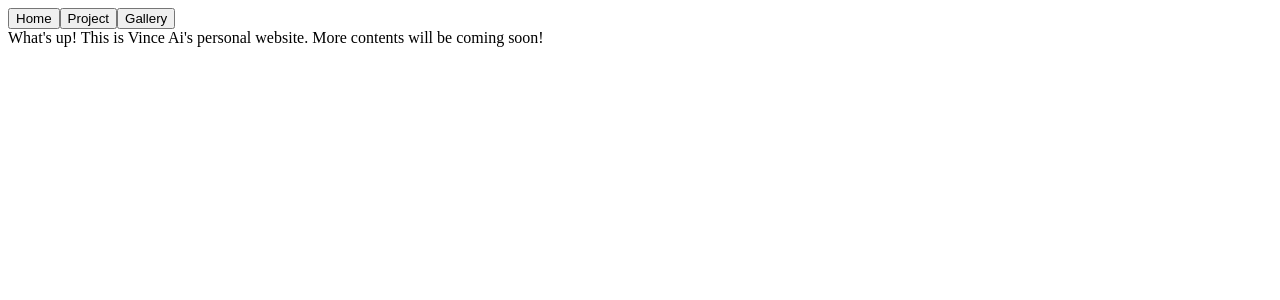
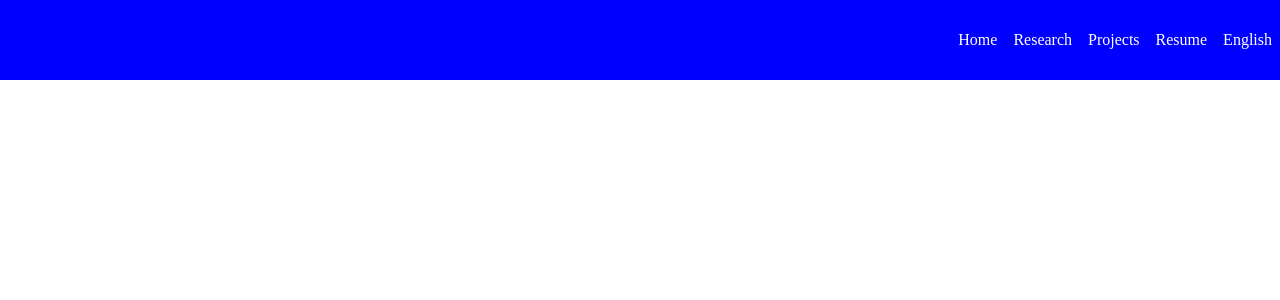
Before and after one commit to Vince-Ai/vince-ai.github.io, a React (Create React App) app: page / in a window 1280 px wide. Shown: the top 300 px of the page. Built offline with nearby package versions, Linux system fonts and the light colour scheme.

Commit message:
Fully reponsive NavBar

```diff
--- a/package.json
+++ b/package.json
@@ -3,6 +3,8 @@
   "version": "0.1.0",
   "private": true,
   "dependencies": {
+    "@material-ui/core": "^4.11.0",
+    "@material-ui/icons": "^4.9.1",
     "@testing-library/jest-dom": "^4.2.4",
     "@testing-library/react": "^9.5.0",
     "@testing-library/user-event": "^7.2.1",
--- a/src/App.js
+++ b/src/App.js
@@ -1,13 +1,17 @@
 import React from 'react';
-import NavBar from './Components/navbar';
+import NavBar from './Components/NavBar';
+import GlobalContextProvider from './GlobalContext';
+
 
 function App() {
   return (
-    <div className="App">
-      <NavBar />
-      <div>
-        What's up! This is Vince Ai's personal website. More contents will be coming soon!
-      </div>
+     <div className="App">
+      <GlobalContextProvider>
+        <NavBar />
+        <div>
+          What's up! This is Vince Ai's personal website. More contents will be coming soon!
+        </div>
+      </GlobalContextProvider>
    </div>
   );
 }
--- /dev/null
+++ b/src/Components/MenuBar.js
@@ -0,0 +1,31 @@
+import React, { useState, useEffect } from 'react'
+import "./NavBar.css"
+import { GlobalContext } from "../GlobalContext"
+import MenuIcon from '@material-ui/icons/Menu';
+
+function BackDrop(props) {
+    let conditionalName= props.isOpen ? "BackDrop open" : "BackDrop"
+    return (
+        <div className={conditionalName}/>
+    );
+}
+
+export function SideBar() {
+    const [isOpen, setOpen] = useState(false)
+
+    let conditionalName = isOpen ? "SideBar open" : "SideBar";
+
+    return([
+        <button className="MenuBtn" onClick={()=>setOpen(!isOpen)}><MenuIcon /></button>,
+        <BackDrop isOpen={isOpen}/>,
+        <nav className={conditionalName}>
+            <ul>
+                <li><a href="/">Home</a></li>
+                <li><a href="/">Research</a></li>
+                <li><a href="/">Projects</a></li>
+                <li><a href="/">Resume</a></li>
+                <li><a href="/">English</a></li>
+            </ul>
+        </nav>
+    ])
+}
--- /dev/null
+++ b/src/Components/NavBar.css
@@ -0,0 +1,138 @@
+/*=============== NavBar ==========================*/
+.NavBarHeader{
+    position: fixed;
+    width: 100%;
+    top: 0;
+    left: 0;
+    background: blue;
+    height: 10vh;
+}
+
+.NavBarWrapper{
+    height: 100%;
+    display: flex;
+    align-items: center;
+    padding: 0, 1rem;
+}
+
+.NavItem a{
+    color: white;
+    text-decoration: none;
+}
+
+.NavItem ul{
+    list-style: none;
+    margin: 0;
+    padding: 0;
+    display: flex;
+}
+
+.NavItem li {
+    padding: 0 0.5rem;
+}
+
+.NavItem a:hover,
+.NavItem a:active{
+    color: #fa923f;
+}
+
+.Spacer{
+    flex: 1;
+}
+
+
+/*=============== MenuBar ==========================*/
+.BackDrop{
+    position: fixed;
+    top: 0;
+    left: 0;
+    height: 100%;
+    width: 100%;
+    background: rgba(0, 0, 0, 0.3);
+    z-index: 3;
+
+    opacity: 0;
+    transition: opacity 0.3s ease-out;
+}
+
+.BackDrop.open{
+    opacity: 1;
+}
+
+.SideBar{
+    position: fixed;
+    top: 0;
+    left: 0;
+    width: 300px;
+    height: 100%;
+    background: #fff;
+    box-shadow: 2px 0px 5px rgba(0, 0, 0, 0.5);
+    z-index: 5;
+
+    transform: translateX(-100%);
+    transition: transform 0.3s ease-out;
+}
+
+.SideBar.open{
+    transform: translateX(0);
+}
+
+.SideBar ul {
+    height: 100%;
+    list-style: none;
+    display: flex;
+    flex-direction: column;
+    justify-content: center;
+}
+
+.SideBar li {
+    margin: 0.5rem 0;
+}
+
+.SideBar a {
+    color: blue;
+    text-decoration: none;
+    font-size: 1.2rem;
+}
+
+.SideBar a:hover,
+.SideBar a:active{
+    color: #fa923f;
+}
+
+.MenuBtn{
+    position: fixed;
+    left: 0;
+    top: 0;
+    height: 40px;
+    width: 40px;
+    background: rgba(0, 0, 0, 0);
+    border-width: 0;
+    z-index: 10;
+}
+
+.MenuBtn:hover,
+.MenuBtn:focus{
+    background: rgba(255, 255, 255, 0.4);
+    outline: 0;
+    box-shadow: none!important;
+}
+
+/*============== Responsive Design ============================*/
+@media (max-width: 768px){
+    .NavBarWrapper{
+        display: none;
+    }
+}
+
+@media (min-width: 769px){
+    .MenuBtn{
+        display: none;
+    }
+    .SideBar{
+        display: none;
+    }
+    .BackDrop{
+        display: none;
+    }
+}
--- /dev/null
+++ b/src/Components/NavBar.js
@@ -0,0 +1,24 @@
+import React from 'react'
+import './NavBar.css'
+import { GlobalContext } from "../GlobalContext"
+import {SideBar} from "./MenuBar"
+
+export default function NavBar(props) {
+    return (
+        <header className="NavBarHeader">
+            <SideBar  />
+            <nav className = "NavBarWrapper">
+                <div className="Spacer" />
+                <div className="NavItem">
+                    <ul>
+                        <li><a href="/">Home</a></li>
+                        <li><a href="/">Research</a></li>
+                        <li><a href="/">Projects</a></li>
+                        <li><a href="/">Resume</a></li>
+                        <li><a href="/">English</a></li>
+                    </ul>
+                </div>
+            </nav>
+        </header>
+    );
+}
--- /dev/null
+++ b/src/Components/Skills.js
@@ -0,0 +1,5 @@
+import React from 'react'
+
+export default function Footer(props) {
+
+}
--- a/src/Components/navbar.js
+++ /dev/null
@@ -1,18 +0,0 @@
-import React from 'react'
-
-function NavBarItem(props) {
-    return (
-        <button>{props.name}</button>
-    )
-}
-
-
-export default function NavBar() {
-    return (
-        <div>
-            <NavBarItem name="Home" />
-            <NavBarItem name="Project" />
-            <NavBarItem name="Gallery" />
-        </div>
-    )
-}
--- /dev/null
+++ b/src/GlobalContext.js
@@ -0,0 +1,16 @@
+import React, { useState, createContext } from 'react';
+
+export const GlobalContext = createContext();
+
+function GlobalContextProvider (props) {
+    const [isEng, setEng] = useState(true);
+
+
+    return (
+        <GlobalContext.Provider value={{isEng, setEng}}>
+            { props.children }
+        </GlobalContext.Provider>
+    );
+}
+
+export default GlobalContextProvider;
```
Also changed, not shown: src/Components/navbar.css (deleted), 1 other file (tests, documents, lock files or other folders).
